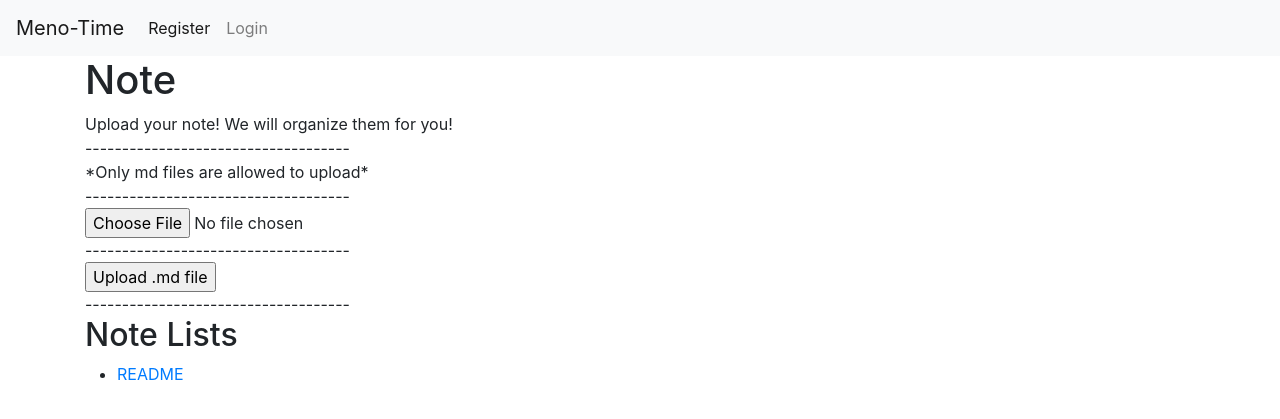
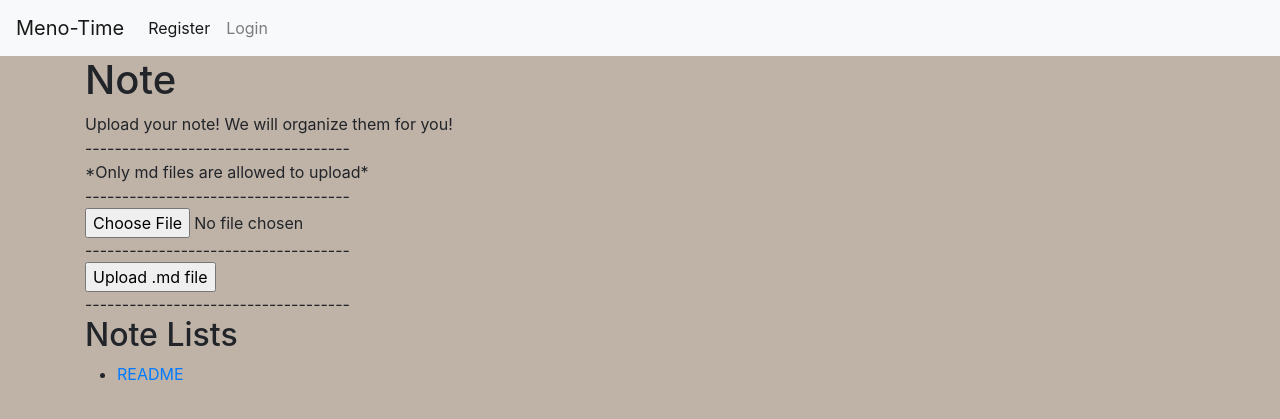
Before and after one commit to JiminSongSoftware/Meno-Time, a Flask app: page /notes in a window 1280 px wide. Shown: the top 419 px of the page. Run offline with Flask 2, Linux system fonts and the light colour scheme; some libraries are stand-ins or nearby versions.

Commit message:
Change color background for better user interaction

```diff
--- a/myapp/static/style.css
+++ b/myapp/static/style.css
@@ -10,6 +10,9 @@ img {
 p {
   margin: 0;
   padding: 0;
+}
+body {
+  background-color: #bfb2a7;
 }
 
 .button {
```
